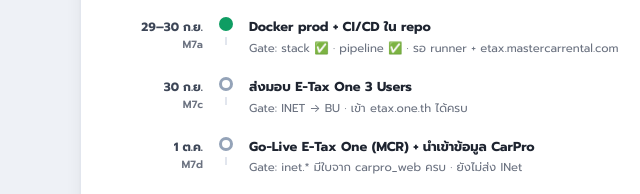
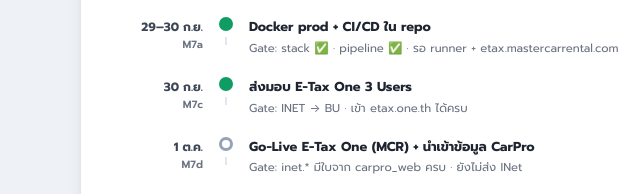
Before and after one commit to mgc-asia-plus/i24-etax-plan-timeline, a plain HTML site: page index.html in a window 1280 px wide. Shown: the part 3345-3539 px from the top of the page, 0-640 px from the left. Drawn offline with Linux system fonts and the light colour scheme.

Commit message:
Update delivery status for E-Tax One users

```diff
--- a/index.html
+++ b/index.html
@@ -529,7 +529,7 @@
   ["22 ก.ย.","M3b","CarPro Web integration ใช้ใน UAT","transform/preview/Re-Sync ผ่าน carpro_web","done"],
   ["22 ก.ย.","M6","UAT + Training","UAT Sign-Off FM-I24-IT-019","done"],
   ["29–30 ก.ย.","M7a","Docker prod + CI/CD ใน repo","stack ✅ · pipeline ✅ · รอ runner + etax.mastercarrental.com","done"],
-  ["30 ก.ย.","M7c","ส่งมอบ E-Tax One 3 Users","INET → BU · เข้า etax.one.th ได้ครบ",""],
+  ["30 ก.ย.","M7c","ส่งมอบ E-Tax One 3 Users","INET → BU · เข้า etax.one.th ได้ครบ","done"],
   ["1 ต.ค.","M7d","Go-Live E-Tax One (MCR) + นำเข้าข้อมูล CarPro","inet.* มีใบจาก carpro_web ครบ · ยังไม่ส่ง INet",""],
   ["2 ต.ค.","M7","Readiness review + freeze","INet prod key + CARPRO_WEB_COOKIE + checklist ครบ",""],
   ["3 ต.ค.","M7e","User Manual Data Warehouse + User Login","ผู้ใช้ได้ manual + login ครบ",""],
```
